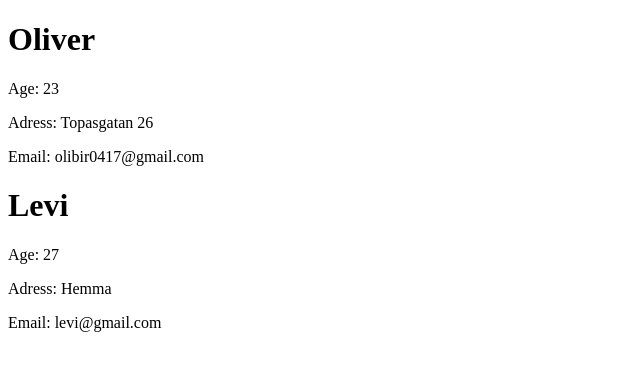
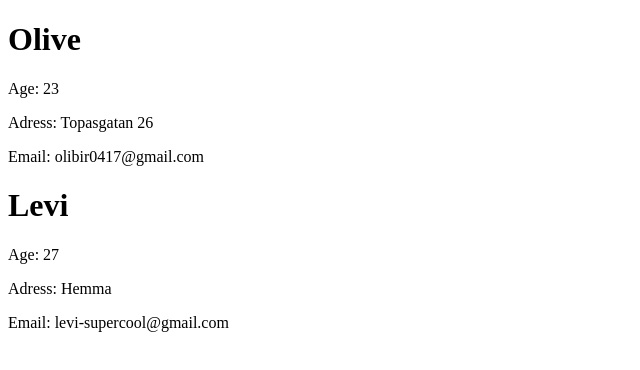
Before and after one commit to Birkeburk/static-web-app, a plain HTML site: page index.html in a window 1280 px wide. Shown: the whole page, without its empty margins (0-640 px from the left). Drawn offline with Linux system fonts and the light colour scheme.

Commit message:
Skapade ändring för att faila test

```diff
--- a/index.html
+++ b/index.html
@@ -8,7 +8,7 @@
 </head>
 <body>
     <div>
-        <h1>Oliver</h1>
+        <h1>Olive</h1>
         <p>Age: 23</p>
         <p>Adress: Topasgatan 26</p>
         <p>Email: olibir0417@gmail.com</p>
@@ -17,7 +17,7 @@
         <h1>Levi</h1>
         <p>Age: 27</p>
         <p>Adress: Hemma</p>
-        <p>Email: levi@gmail.com</p>
+        <p>Email: levi-supercool@gmail.com</p>
     </div>
 </body>
 </html>
```
